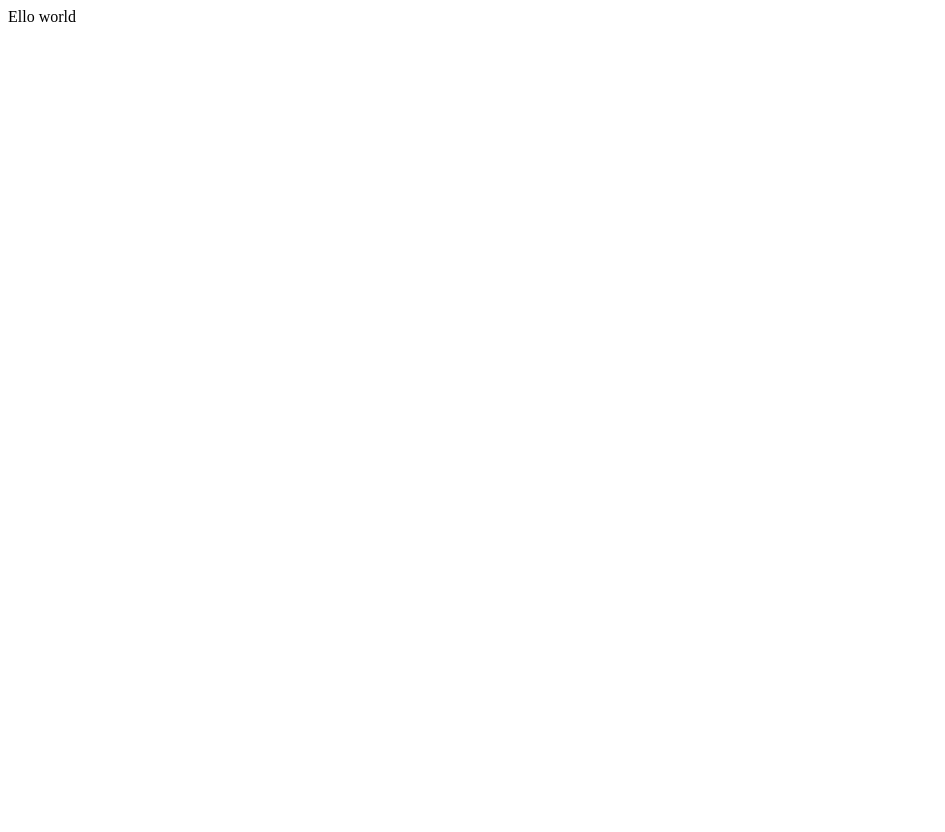
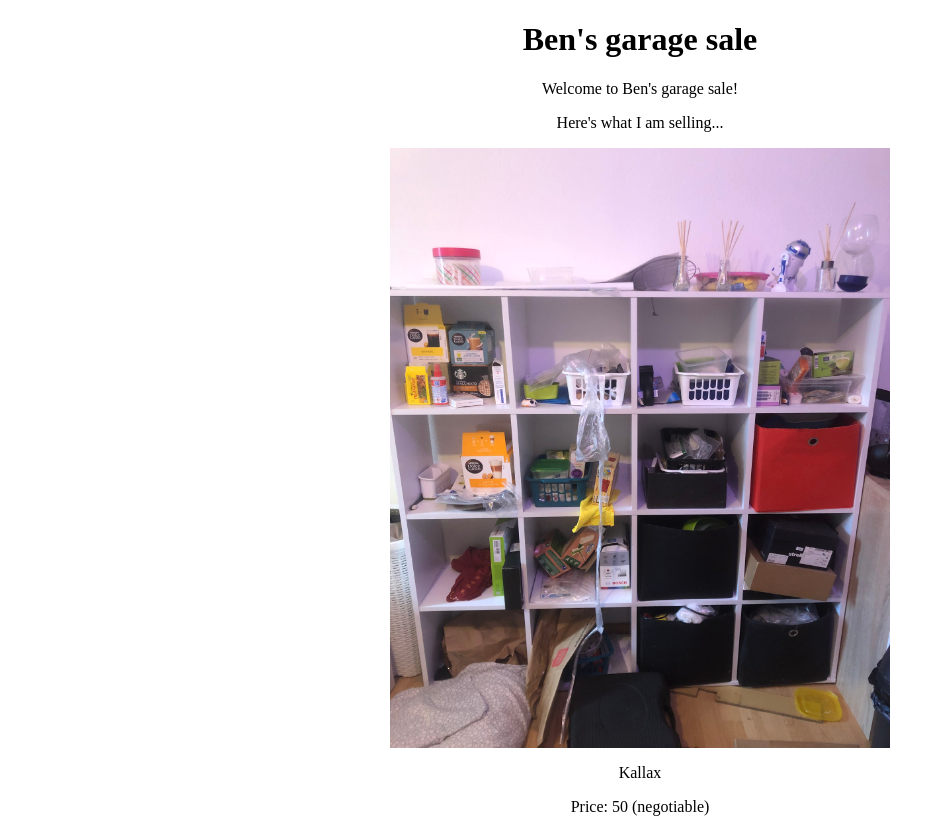
Before and after one commit to benkrisna/benkrisna.github.io, a plain HTML site: page index.html in a window 1280 px wide. Shown: the whole page, without its empty margins (0-945 px from the left). Before the commit the page ends 800 px from the top, so only its background shows below. Drawn offline with Linux system fonts and the light colour scheme.

Commit message:
Initial website build

```diff
--- a/index.html
+++ b/index.html
@@ -1 +1,33 @@
-Ello world
+<!DOCTYPE html>
+<style>
+  p {
+    text-align: center;
+  }
+  h1 {
+    text-align: center;
+  }
+
+.center {
+  display: block;
+  margin-left: auto;
+  margin-right: auto;
+}
+</style>
+
+
+<html>
+  <head>
+    <title>Hello world!</title>
+  </head>
+  <body>
+    <h1>Ben's garage sale</h1>
+    <p>Welcome to Ben's garage sale!</p>
+    <p>Here's what I am selling...</p>
+
+    <!-- Kallax -->
+    <img src="pictures/kallax.jpg" alt="Kallax" width="500" height="600" class="center">
+    <p>Kallax</p>
+    <p>Price: 50 (negotiable)</p>
+
+  </body>
+</html>
```
Also changed, not shown: pictures/kallax.jpg (added), 1 other file.
